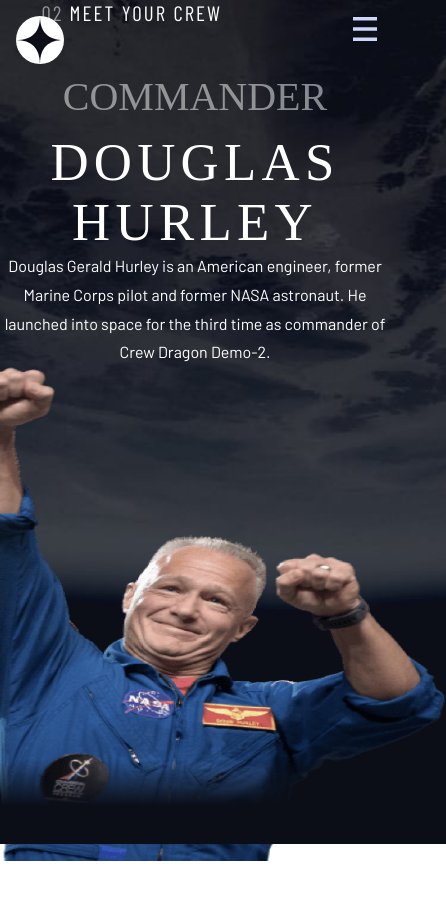
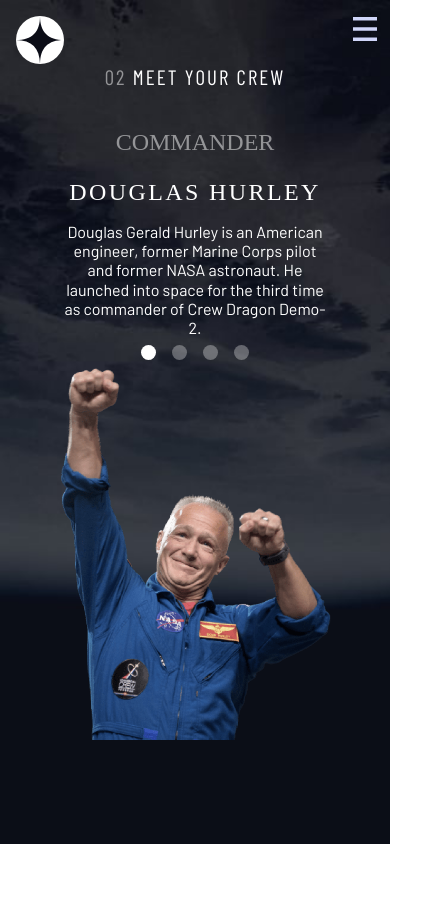
Before and after one commit to samdahboss/space-tech, a plain HTML site: page crew.html in a window 390 px wide. Shown: the whole page, 446 px wide, since content can reach past the window. After the commit the page ends 844 px from the top, so only its background shows below. Drawn offline with nearby package versions, Linux system fonts and the light colour scheme; a web font is replaced by a local one.

Commit message:
Refactor crew page layout and styles for improved responsiveness and navigation functionality

```diff
--- a/crew.html
+++ b/crew.html
@@ -81,6 +81,15 @@
           </p>
         </div>
 
+        <div class="carousel-controllers">
+          <ul class="nav-links" id="crew-nav">
+            <li class="nav-link crew-nav-link active"></li>
+            <li class="nav-link crew-nav-link"></li>
+            <li class="nav-link crew-nav-link"></li>
+            <li class="nav-link crew-nav-link"></li>
+          </ul>
+        </div>
+
         <div class="crew-right">
           <img
             src="./assets/crew/image-douglas-hurley.png"
@@ -89,14 +98,6 @@
           />
         </div>
       </div>
-      <div class="carousel-controllers">
-        <ul class="nav-links " id="crew-nav">
-          <li class="nav-link crew-nav-link active"></li>
-          <li class="nav-link crew-nav-link"></li>
-          <li class="nav-link crew-nav-link"></li>
-          <li class="nav-link crew-nav-link"></li>
-        </ul>
-      </div>
     </div>
 
     <script src="./script/index.js"></script>
--- a/styles/crew.css
+++ b/styles/crew.css
@@ -65,9 +65,8 @@
 .carousel-controllers {
   position: absolute;
   bottom: 0;
-  height: 10vh;
-  width: 100vw;
-  padding: 0em 5em;
+  height: 20vh;
+  width: calc(100vw - 10em);
   background: linear-gradient(#0b0e1705 0%, #0b0e17 54%);
 }
 
@@ -96,37 +95,84 @@
   background-color: #fff;
 }
 
+.mobile-crew-nav{
+  display: none;
+}
+
 @media (max-width: 940px) {
   body {
     background-image: url("../assets/crew/background-crew-tablet.jpg");
   }
+  .crew-container{
+    padding: 2em 2em;
+    height: 90%;
+    justify-content: center;
+  }
 
+  .crew-content {
+    padding: 2em 0em;
+    justify-content: space-evenly;
+    align-items: center;
+    text-align: center;
+    flex-direction: column;
+    /* height:  */
+  }
+
+  .crew-text{
+    justify-content: start;
+    height: fit-content;
+  }
   .crew-title {
     padding: 0em 2em;
     font-size: 1.3em;
   }
 
-  .crew-content {
-    flex-direction: column;
-    justify-content: end;
-    align-items: center;
-    text-align: center;
-    padding: 3em 0em;
+  .crew-text {
+    max-width: 512px;
+    gap: 2.5em;
   }
+
+  .crew-subtitle{
+    font-size: 1.5em;
+  }
+
+  .crew-main-title{
+    font-size: 2.5em;
+  }
+
+  .crew-description {
+    line-height: 150%;
+  }
+
+
 
   .crew-left {
     width: 100%;
+    max-width: 512px;
     align-items: center;
-    padding: 2em 0em;
+    padding: 0em 0em;
   }
 
   .crew-right img {
     max-width: 501px;
-    max-height: 494px;
+    max-height: 446px;
+    height: 100%;
   }
 
   .destination-main-title {
     font-size: 1.3em;
+  }
+
+  .carousel-controllers{
+    width: calc(100vw - 4em);
+    height: auto;
+    position: relative;
+    background: none;
+
+  }
+
+  #crew-nav {
+    justify-content: center;
   }
 }
 
@@ -139,4 +185,32 @@
     padding: 1em 1em 0em;
     height: 100%;
   }
+
+  .crew-container {
+    height: 100%;
+    padding: 4em 0em;
+  }
+
+  .crew-content{
+    padding: 2em 4em;
+  }
+  .crew-text{
+    gap: 1em;
+  }
+  .crew-title{
+    text-align: center;
+  }
+  .crew-description{
+    line-height: 120%;
+  }
+  .crew-main-title{
+    font-size: 1.5em;
+  }
+  .crew-right img{
+    max-width: 271px;
+  }
+
+  #crew-nav{
+    display: flex;
+  }
 }
```
